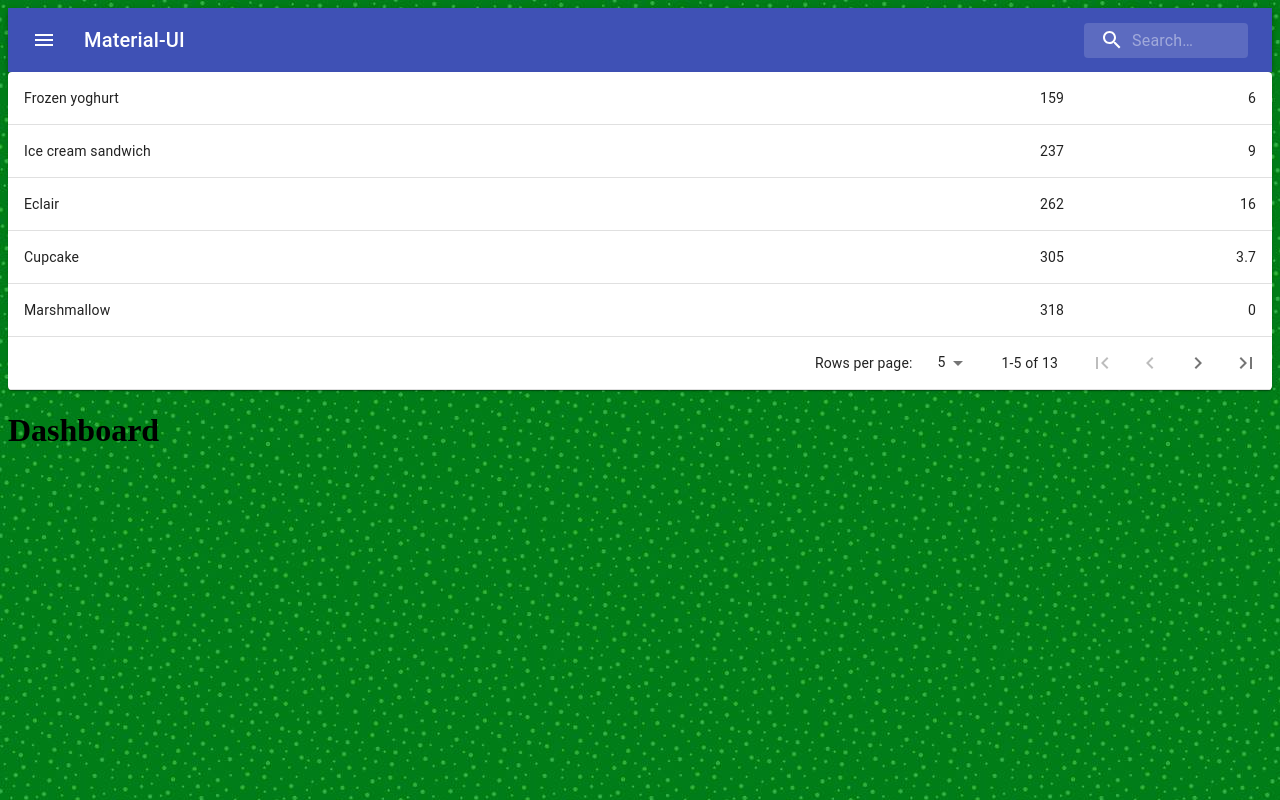
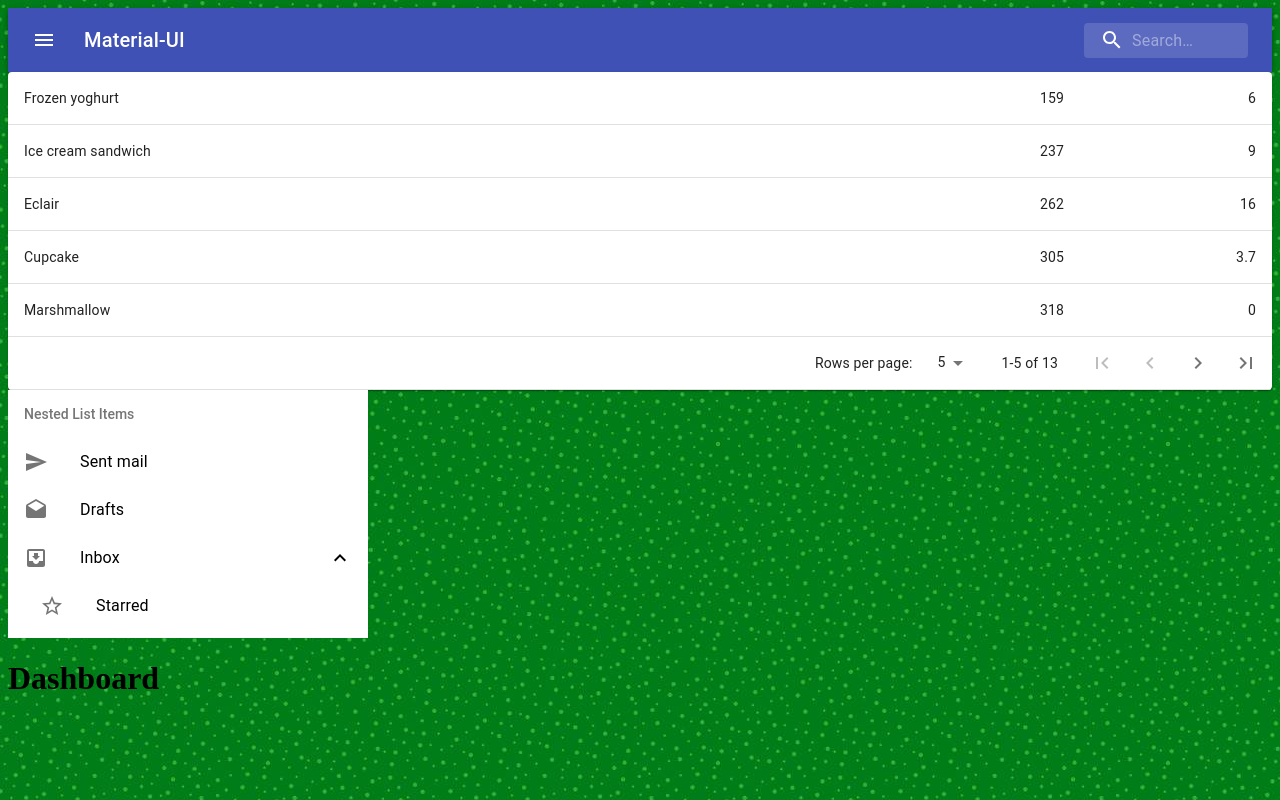
Before and after one commit to hjkmines/capstone-client, a React (Create React App) app: page / in a window 1280 px wide. Built offline with nearby package versions, Linux system fonts and the light colour scheme.

Commit message:
adds nested list

```diff
--- a/src/components/Dashboard/Dashboard.js
+++ b/src/components/Dashboard/Dashboard.js
@@ -1,6 +1,7 @@
 import React from 'react';
 import AppBar from '../AppBar/AppBar';
 import DataTable from './DataTable';
+import NestedList from './NestedList';
 
 const Dashboard = () => {
 
@@ -8,6 +9,7 @@
         <div>
             <AppBar />
             <DataTable />
+            <NestedList />
             <h1>Dashboard</h1>
         </div>
     )
--- /dev/null
+++ b/src/components/Dashboard/NestedList.js
@@ -0,0 +1,77 @@
+import React from 'react';
+import { makeStyles } from '@material-ui/core/styles';
+import ListSubheader from '@material-ui/core/ListSubheader';
+import List from '@material-ui/core/List';
+import ListItem from '@material-ui/core/ListItem';
+import ListItemIcon from '@material-ui/core/ListItemIcon';
+import ListItemText from '@material-ui/core/ListItemText';
+import Collapse from '@material-ui/core/Collapse';
+import InboxIcon from '@material-ui/icons/MoveToInbox';
+import DraftsIcon from '@material-ui/icons/Drafts';
+import SendIcon from '@material-ui/icons/Send';
+import ExpandLess from '@material-ui/icons/ExpandLess';
+import ExpandMore from '@material-ui/icons/ExpandMore';
+import StarBorder from '@material-ui/icons/StarBorder';
+
+const useStyles = makeStyles((theme) => ({
+  root: {
+    width: '100%',
+    maxWidth: 360,
+    backgroundColor: theme.palette.background.paper,
+  },
+  nested: {
+    paddingLeft: theme.spacing(4),
+  },
+}));
+
+export default function NestedList() {
+  const classes = useStyles();
+  const [open, setOpen] = React.useState(true);
+
+  const handleClick = () => {
+    setOpen(!open);
+  };
+
+  return (
+    <List
+      component="nav"
+      aria-labelledby="nested-list-subheader"
+      subheader={
+        <ListSubheader component="div" id="nested-list-subheader">
+          Nested List Items
+        </ListSubheader>
+      }
+      className={classes.root}
+    >
+      <ListItem button>
+        <ListItemIcon>
+          <SendIcon />
+        </ListItemIcon>
+        <ListItemText primary="Sent mail" />
+      </ListItem>
+      <ListItem button>
+        <ListItemIcon>
+          <DraftsIcon />
+        </ListItemIcon>
+        <ListItemText primary="Drafts" />
+      </ListItem>
+      <ListItem button onClick={handleClick}>
+        <ListItemIcon>
+          <InboxIcon />
+        </ListItemIcon>
+        <ListItemText primary="Inbox" />
+        {open ? <ExpandLess /> : <ExpandMore />}
+      </ListItem>
+      <Collapse in={open} timeout="auto" unmountOnExit>
+        <List component="div" disablePadding>
+          <ListItem button className={classes.nested}>
+            <ListItemIcon>
+              <StarBorder />
+            </ListItemIcon>
+            <ListItemText primary="Starred" />
+          </ListItem>
+        </List>
+      </Collapse>
+    </List>
+  );
+}
```
